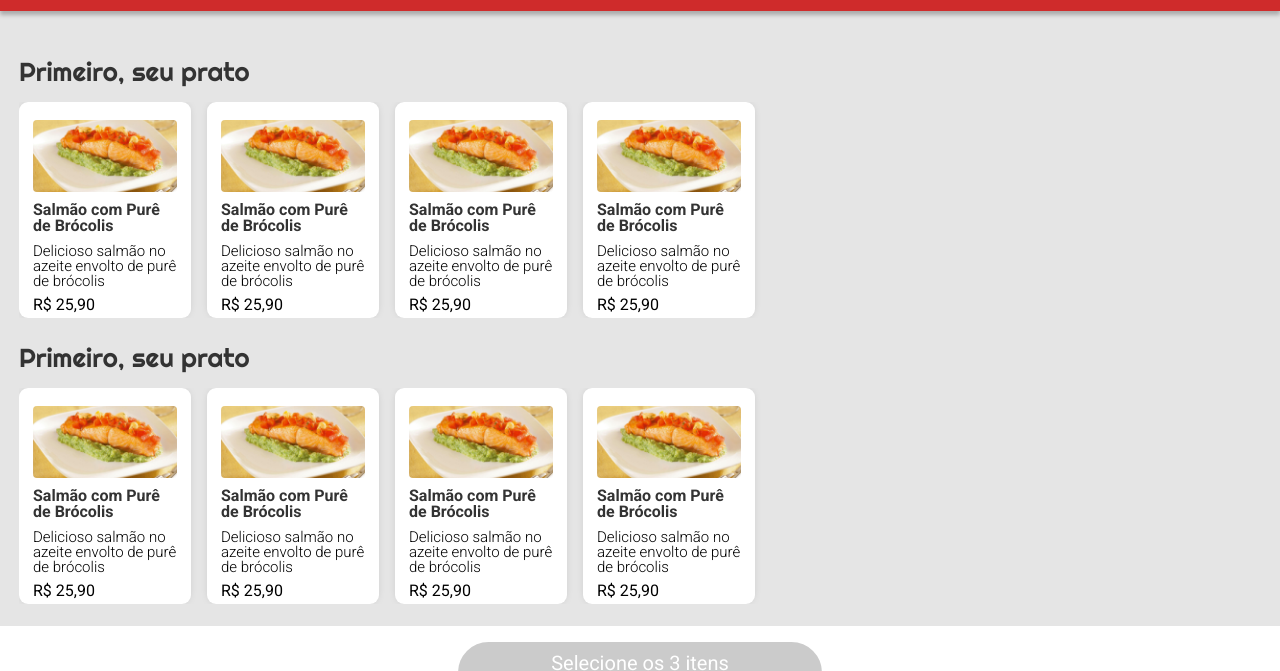
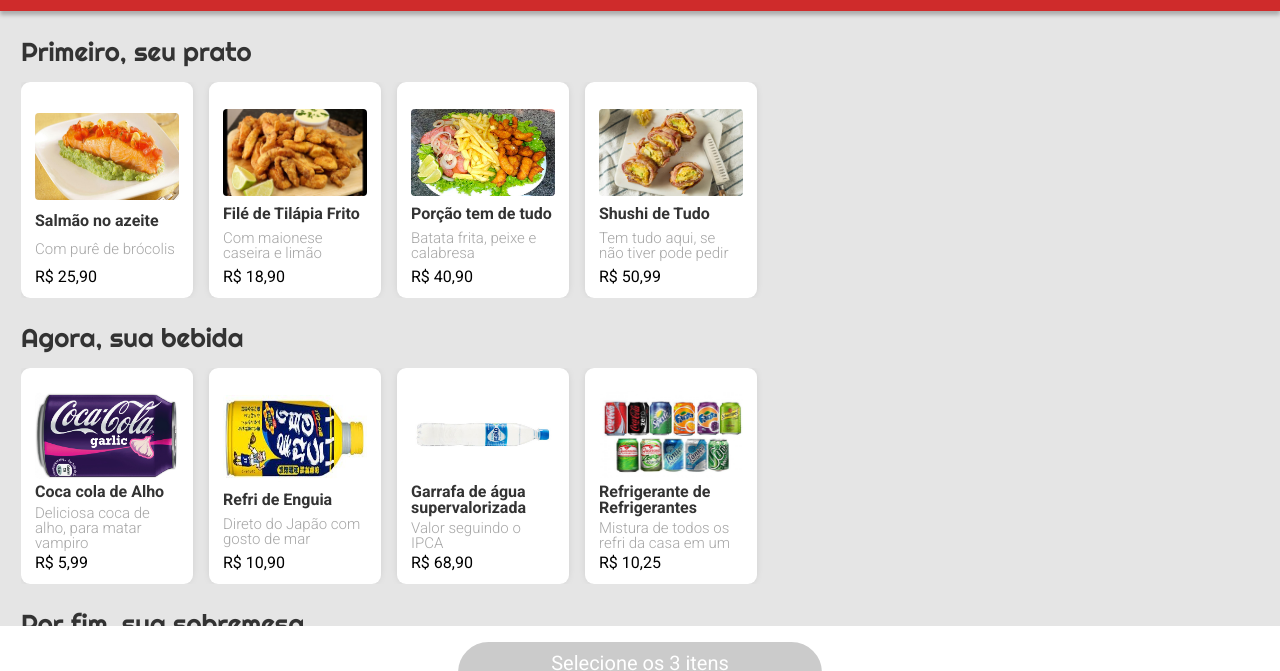
Before and after one commit to bruno-ruotolo/driveneats, a plain HTML site: page index.html in a window 1280 px wide. Shown: the part 81-752 px from the top of the page. Drawn offline with Linux system fonts and the light colour scheme.

Commit message:
HTML E CSS DAS COMIDAS E BEBIDAS PRONTO

```diff
--- a/css/styles.css
+++ b/css/styles.css
@@ -22,6 +22,7 @@ header {
     height: 92px;
     background-color: #CF2B2B;
     box-shadow: 0px 4px 4px rgba(0, 0, 0, 0.25);
+    z-index: 1;
 }
 
 header h1{
@@ -38,13 +39,80 @@ header p{
     margin-left: 21px;
 }
 
+/* INTERFACE PRINCIPAL */
+main{
+    margin: 120px 0px 110px 0;
+    z-index: 0;
+}
+
+main span {
+    font-size: 26px;
+    font-weight: 400;
+    color: #333333;
+}
+
+main img {
+    width: 144px;
+    height: 87px;
+    border-radius: 4px;
+}
+
+.main_feed{
+    margin-left: 21px;
+    margin-bottom: 27px;
+    display: flex;
+    flex-direction: column;
+}
+
+.main_barra{
+    display: flex;
+    overflow:hidden;
+    margin-top: 17px;
+    overflow-x: scroll;
+}
+
+article{
+    position: relative;
+    display: flex;
+    flex-direction: column;
+    justify-content: space-evenly;
+    width: 172px;
+    height: 216px;
+    padding: 18px 14px;
+    margin-right: 16px;
+    border-radius: 9px;
+    box-shadow: 0px 0px 10px -4px rgba(0, 0, 0, 0.25);
+    background-color: #FFFFFF;
+}
+
+.main_barra_itens_titulo{
+    font-size: 16px;
+    font-weight: 700;
+    color: #333333;
+}
+
+.main_barra_itens_descricao{
+    font-size: 15px;
+    font-weight: 300;
+    margin-bottom: 10px;
+    line-height: 17,58px;
+    color: #A6A6A6;
+}
+
+.main_barra_itens_preço {
+    position: absolute;
+    bottom: 13px;
+    font-size: 16px;
+    font-weight: 400;
+    color: #000000;
+}
+
 /* RODAPÉ */
 footer {
     background-color: #FFFFFF;
     position: fixed;
     bottom: 0;
     left: 0;
-    margin: 0 auto;
     width: 100%;
     padding: 16px 25px;
 }
@@ -66,61 +134,5 @@ footer p{
     font-size: 20px;
     font-weight: 400;
     color: #FFFFFF;
+    z-index: 1;
 }
-
-/* INTERFACE PRINCIPAL */
-main{
-    margin: 140px 0px 110px 19px;
-    width: 100%;
-}
-
-main span {
-    font-size: 26px;
-    font-weight: 400;
-    color: #333333;
-}
-
-main img {
-    width: 144px;
-    height: 87px;
-    border-radius: 4px;
-}
-
-.main_barra{
-    display: flex;
-    margin: 17px 0 27px 0;
-    overflow-x: scroll;
-}
-
-article{
-    display: flex;
-    flex-direction: column;
-    width: 172px;
-    height: 216px;
-    padding: 18px 14px;
-    margin-right: 16px;
-    border-radius: 9px;
-    box-shadow: 0px 0px 10px -4px rgba(0, 0, 0, 0.25);
-    background-color: #FFFFFF;
-}
-
-.main_barra_itens_titulo{
-    font-size: 16px;
-    font-weight: 700;
-    margin: 10px 0;
-    color: #333333;
-}
-
-.main_barra_itens_descricao{
-    font-size: 15px;
-    font-weight: 300;
-    margin-bottom: 8px;
-    line-height: 17,58px;
-    color: A6A6A6;
-}
-
-.main_barra_itens_preço {
-    font-size: 16px;
-    font-weight: 400;
-    color: #000000;
-}
--- a/index.html
+++ b/index.html
@@ -7,11 +7,12 @@
     <meta name="viewport" content="width=device-width, initial-scale=1.0">
     <title>DrivenEats</title>
     <link rel="stylesheet" href="css/reset.css">
+    <link rel="stylesheet" href="css/styles.css">
     <link rel="preconnect" href="https://fonts.googleapis.com">
     <link rel="preconnect" href="https://fonts.gstatic.com" crossorigin>
     <link href="https://fonts.googleapis.com/css2?family=Righteous&family=Roboto:wght@300;400;700&display=swap"
         rel="stylesheet">
-    <link rel="stylesheet" href="css/styles.css">
+
 
 </head>
 
@@ -33,12 +34,82 @@
                 <!-- COMIDAS -->
                 <article>
                     <img src="imagens/comidas/salmao-com-pure-brocolis.jpg" alt="Salmao com Pure de Brócolis">
-                    <p class="main_barra_itens_titulo">Salmão com Purê de Brócolis</p>
-                    <p class="main_barra_itens_descricao">Delicioso salmão no azeite envolto de purê de brócolis</p>
+                    <p class="main_barra_itens_titulo">Salmão no azeite</p>
+                    <p class="main_barra_itens_descricao">Com purê de brócolis</p>
                     <p class="main_barra_itens_preço">R$ 25,90</p>
                 </article>
 
                 <!-- COMIDAS -->
+                <article>
+                    <img src="imagens/comidas/file-de-tilapia.jpg" alt="Filé de Tilápia">
+                    <p class="main_barra_itens_titulo">Filé de Tilápia Frito</p>
+                    <p class="main_barra_itens_descricao">Com maionese caseira e limão</p>
+                    <p class="main_barra_itens_preço">R$ 18,90</p>
+                </article>
+
+                <!-- COMIDAS -->
+                <article>
+                    <img src="imagens/comidas/monstrao.jpg" alt="Monstrão">
+                    <p class="main_barra_itens_titulo">Porção tem de tudo</p>
+                    <p class="main_barra_itens_descricao">Batata frita, peixe e calabresa</p>
+                    <p class="main_barra_itens_preço">R$ 40,90</p>
+                </article>
+
+                <!-- COMIDAS -->
+                <article>
+                    <img src="imagens/comidas/sushi-de-tudo.jpg" alt="Sushi de Tudo">
+                    <p class="main_barra_itens_titulo">Shushi de Tudo</p>
+                    <p class="main_barra_itens_descricao">Tem tudo aqui, se não tiver pode pedir</p>
+                    <p class="main_barra_itens_preço">R$ 50,99</p>
+                </article>
+            </div>
+        </section>
+
+        <!-- FEED DAS BEBIDAS -->
+        <section class="main_feed">
+            <p><span>Agora, sua bebida</span></p>
+            <div class="main_barra">
+
+                <!-- BEBIDAS -->
+                <article>
+                    <img src="imagens/bebidas/coca-cola-de-alho.png" alt="SCoca cola de Alho">
+                    <p class="main_barra_itens_titulo">Coca cola de Alho</p>
+                    <p class="main_barra_itens_descricao">Deliciosa coca de alho, para matar vampiro</p>
+                    <p class="main_barra_itens_preço">R$ 5,99</p>
+                </article>
+
+                <!-- BEBIDAS -->
+                <article>
+                    <img src="imagens/bebidas/refri-de-enguia.jpg" alt="Refri de Enguia">
+                    <p class="main_barra_itens_titulo">Refri de Enguia</p>
+                    <p class="main_barra_itens_descricao">Direto do Japão com gosto de mar</p>
+                    <p class="main_barra_itens_preço">R$ 10,90</p>
+                </article>
+
+                <!-- BEBIDAS -->
+                <article>
+                    <img src="imagens/bebidas/garrafa-de-agua.jpg" alt="Garrafa de Agua">
+                    <p class="main_barra_itens_titulo">Garrafa de água supervalorizada</p>
+                    <p class="main_barra_itens_descricao">Valor seguindo o IPCA</p>
+                    <p class="main_barra_itens_preço">R$ 68,90</p>
+                </article>
+
+                <!-- BEBIDAS -->
+                <article>
+                    <img src="imagens/bebidas/refrigerantes.jpg" alt="Refrigerantes">
+                    <p class="main_barra_itens_titulo">Refrigerante de Refrigerantes</p>
+                    <p class="main_barra_itens_descricao">Mistura de todos os refri da casa em um</p>
+                    <p class="main_barra_itens_preço">R$ 10,25</p>
+                </article>
+            </div>
+        </section>
+
+        <!-- FEED DAS SOBREMESAS -->
+        <section class="main_feed">
+            <p><span>Por fim, sua sobremesa</span></p>
+            <div class="main_barra">
+
+                <!-- SOBREMESAS -->
                 <article>
                     <img src="imagens/comidas/salmao-com-pure-brocolis.jpg" alt="Salmao com Pure de Brócolis">
                     <p class="main_barra_itens_titulo">Salmão com Purê de Brócolis</p>
@@ -46,7 +117,7 @@
                     <p class="main_barra_itens_preço">R$ 25,90</p>
                 </article>
 
-                <!-- COMIDAS -->
+                <!-- SOBREMESAS -->
                 <article>
                     <img src="imagens/comidas/salmao-com-pure-brocolis.jpg" alt="Salmao com Pure de Brócolis">
                     <p class="main_barra_itens_titulo">Salmão com Purê de Brócolis</p>
@@ -54,22 +125,7 @@
                     <p class="main_barra_itens_preço">R$ 25,90</p>
                 </article>
 
-                <!-- COMIDAS -->
-                <article>
-                    <img src="imagens/comidas/salmao-com-pure-brocolis.jpg" alt="Salmao com Pure de Brócolis">
-                    <p class="main_barra_itens_titulo">Salmão com Purê de Brócolis</p>
-                    <p class="main_barra_itens_descricao">Delicioso salmão no azeite envolto de purê de brócolis</p>
-                    <p class="main_barra_itens_preço">R$ 25,90</p>
-                </article>
-            </div>
-        </section>
-
-        <!-- FEED DAS BEBIDAS -->
-        <section class="main_feed">
-            <p><span>Primeiro, seu prato</span></p>
-            <div class="main_barra">
-
-                <!-- COMIDAS -->
+                <!-- SOBREMESAS -->
                 <article>
                     <img src="imagens/comidas/salmao-com-pure-brocolis.jpg" alt="Salmao com Pure de Brócolis">
                     <p class="main_barra_itens_titulo">Salmão com Purê de Brócolis</p>
@@ -77,62 +133,7 @@
                     <p class="main_barra_itens_preço">R$ 25,90</p>
                 </article>
 
-                <!-- COMIDAS -->
-                <article>
-                    <img src="imagens/comidas/salmao-com-pure-brocolis.jpg" alt="Salmao com Pure de Brócolis">
-                    <p class="main_barra_itens_titulo">Salmão com Purê de Brócolis</p>
-                    <p class="main_barra_itens_descricao">Delicioso salmão no azeite envolto de purê de brócolis</p>
-                    <p class="main_barra_itens_preço">R$ 25,90</p>
-                </article>
-
-                <!-- COMIDAS -->
-                <article>
-                    <img src="imagens/comidas/salmao-com-pure-brocolis.jpg" alt="Salmao com Pure de Brócolis">
-                    <p class="main_barra_itens_titulo">Salmão com Purê de Brócolis</p>
-                    <p class="main_barra_itens_descricao">Delicioso salmão no azeite envolto de purê de brócolis</p>
-                    <p class="main_barra_itens_preço">R$ 25,90</p>
-                </article>
-
-                <!-- COMIDAS -->
-                <article>
-                    <img src="imagens/comidas/salmao-com-pure-brocolis.jpg" alt="Salmao com Pure de Brócolis">
-                    <p class="main_barra_itens_titulo">Salmão com Purê de Brócolis</p>
-                    <p class="main_barra_itens_descricao">Delicioso salmão no azeite envolto de purê de brócolis</p>
-                    <p class="main_barra_itens_preço">R$ 25,90</p>
-                </article>
-            </div>
-        </section>
-
-        <!-- FEED DAS SOBREMESAS -->
-        <section class="main_feed">
-            <p><span>Primeiro, seu prato</span></p>
-            <div class="main_barra">
-
-                <!-- COMIDAS -->
-                <article>
-                    <img src="imagens/comidas/salmao-com-pure-brocolis.jpg" alt="Salmao com Pure de Brócolis">
-                    <p class="main_barra_itens_titulo">Salmão com Purê de Brócolis</p>
-                    <p class="main_barra_itens_descricao">Delicioso salmão no azeite envolto de purê de brócolis</p>
-                    <p class="main_barra_itens_preço">R$ 25,90</p>
-                </article>
-
-                <!-- COMIDAS -->
-                <article>
-                    <img src="imagens/comidas/salmao-com-pure-brocolis.jpg" alt="Salmao com Pure de Brócolis">
-                    <p class="main_barra_itens_titulo">Salmão com Purê de Brócolis</p>
-                    <p class="main_barra_itens_descricao">Delicioso salmão no azeite envolto de purê de brócolis</p>
-                    <p class="main_barra_itens_preço">R$ 25,90</p>
-                </article>
-
-                <!-- COMIDAS -->
-                <article>
-                    <img src="imagens/comidas/salmao-com-pure-brocolis.jpg" alt="Salmao com Pure de Brócolis">
-                    <p class="main_barra_itens_titulo">Salmão com Purê de Brócolis</p>
-                    <p class="main_barra_itens_descricao">Delicioso salmão no azeite envolto de purê de brócolis</p>
-                    <p class="main_barra_itens_preço">R$ 25,90</p>
-                </article>
-
-                <!-- COMIDAS -->
+                <!-- SOBREMESAS -->
                 <article>
                     <img src="imagens/comidas/salmao-com-pure-brocolis.jpg" alt="Salmao com Pure de Brócolis">
                     <p class="main_barra_itens_titulo">Salmão com Purê de Brócolis</p>
```
Also changed, not shown: imagens/bebidas/coca-cola-de-alho.png (added), imagens/bebidas/garrafa-de-agua.jpg (added), imagens/bebidas/refri-de-enguia.jpg (added), imagens/bebidas/refrigerantes.jpg (added), imagens/comidas/file-de-tilapia.jpg (added), imagens/comidas/monstrao.jpg (added), imagens/comidas/sushi-de-tudo.jpg (added).
